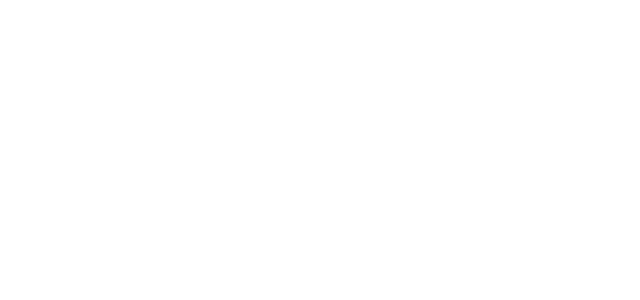
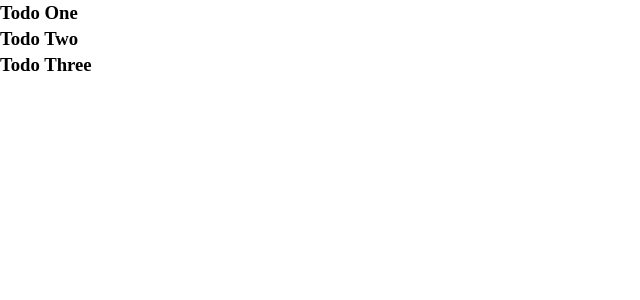
Before and after one commit to mmyenny/vue-to-do-list, a Vue app: page / in a window 1280 px wide. Shown: the top 300 px of the page, without its empty margins (0-640 px from the left). Built offline with nearby package versions, Linux system fonts and the light colour scheme.

Commit message:
Created todos component

```diff
--- a/src/App.vue
+++ b/src/App.vue
@@ -1,11 +1,17 @@
 <template>
-  <div id="app"></div>
+  <div id="app">
+    <Todos v-bind:todos="todos"/>
+  </div>
 </template>
 
 <script>
+import Todos from "@/components/Todos";
+
 export default {
   name: "app",
-  components: {},
+  components: {
+    Todos
+  },
   data() {
     return {
       todos: [
--- /dev/null
+++ b/src/components/Todos.vue
@@ -0,0 +1,17 @@
+<template>
+  <div>
+    <div v-bind:key="todo.id" v-for="todo in todos">
+      <h3>{{todo.title}}</h3>
+    </div>
+  </div>
+</template>
+
+<script>
+export default {
+  name: "Todos",
+  props: ["todos"]
+};
+</script>
+
+<style scoped>
+</style>
```
